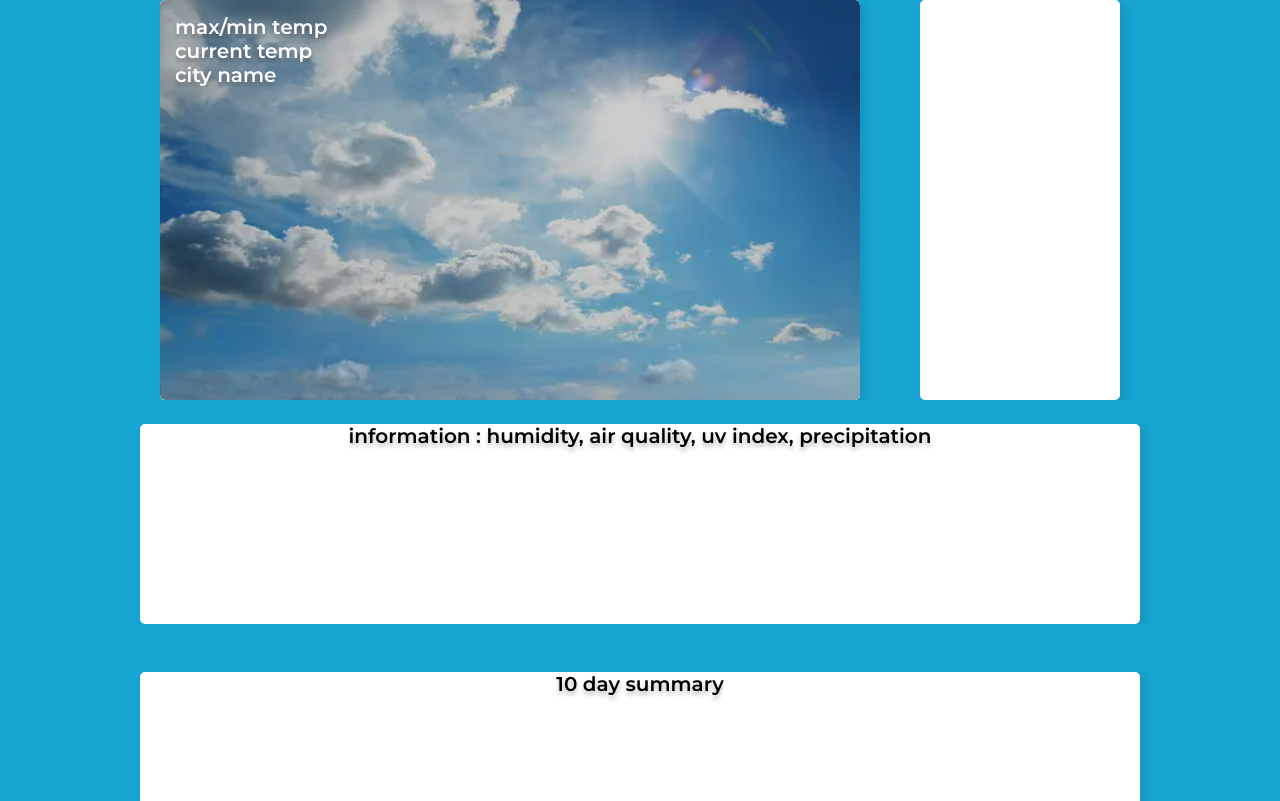
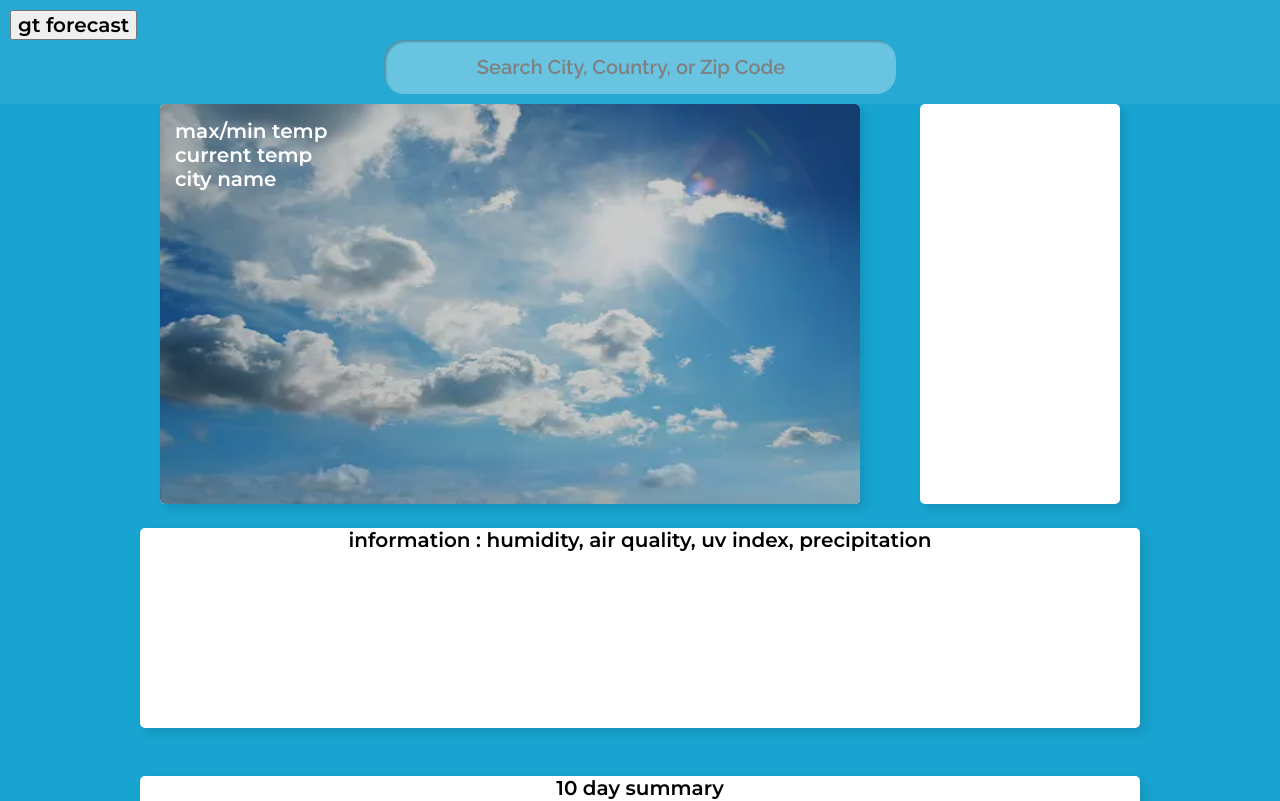
Before and after one commit to GTWeatherForcast/weather-client, a React (Create React App) app: page /mainpage in a window 1280 px wide. Shown: the top 801 px of the page. Built offline with nearby package versions, Linux system fonts and the light colour scheme; the HTML template or start-up script is replaced by a standard one.

Commit message:
11/14/23 7:26pm

```diff
--- a/src/components/landing/Landing.module.css
+++ b/src/components/landing/Landing.module.css
@@ -1,8 +1,6 @@
 .landingRoot {
     display: relative;
 }
-
-
 
 /* default text style */
 #welcome {
--- a/src/components/main-page/MainPage.js
+++ b/src/components/main-page/MainPage.js
@@ -1,32 +1,43 @@
 import React from "react";
-import styles from "./main.css";
+import styles from "./main.module.css";
 import sunny1 from "./images/sunny1.png";
+import Navbar from "./navbar.js";
 
 function MainPage() {
   return (
-    <div className="mainBody textStyle">
+    <div className={`${styles.mainBody} ${styles.textStyle}`}>
+      {/* navbar */}
+      <Navbar />
+
       {/* today : max/min temp, city, temperature */}
-      <div id="today">
-        <div className="center">
+      <div id={styles.today}>
+        <div className={styles.center}>
           {/* TODO : make image random */}
-          <div id="cityImage" className="city-rectangle dropShadow">
-            <div className="overlay-text">
-              <div id="maxMinTemp"> max/min temp </div>
-              <div id="currentTemp"> current temp </div>
-              <div id="cityName"> city name </div>
+          <div
+            id={styles.cityImage}
+            className={`${styles["city-rectangle"]} ${styles.dropShadow}`}
+          >
+            <div className={styles["overlay-text"]}>
+              <div id={styles.maxMinTemp}> max/min temp </div>
+              <div id={styles.currentTemp}> current temp </div>
+              <div id={styles.cityName}> city name </div>
             </div>
-            <img className="image" src={sunny1} alt="sunny image" />
+            <img className={styles.image} src={sunny1} alt="sunny image" />
           </div>
-          <div id="hourlyTemp" className="rectangle1 dropShadow">
-            <div className="rectangle-line"></div>
-          </div>
+          <div
+            id={styles.hourlyTemp}
+            className={`${styles.rectangle1} ${styles.dropShadow}`}
+          ></div>
         </div>
 
         {/* add hourly info  */}
         <br />
 
-        <div className="center">
-          <div id="information" className="info-rectangle dropShadow">
+        <div className={styles.center}>
+          <div
+            id={styles.information}
+            className={`${styles["info-rectangle"]} ${styles.dropShadow}`}
+          >
             <div>
               information : humidity, air quality, uv index, precipitation
             </div>
@@ -40,8 +51,11 @@ function MainPage() {
 
       {/* 10 day : max/min temp, weather icon, short summary */}
       <br />
-      <div className="center">
-        <div id="10day" className="rectangle dropShadow">
+      <div className={styles.center}>
+        <div
+          id={styles["10day"]}
+          className={`${styles.rectangle} ${styles.dropShadow}`}
+        >
           <div>10 day summary</div>
         </div>
       </div>
--- a/src/components/main-page/main.css
+++ b/src/components/main-page/main.module.css
@@ -1,8 +1,8 @@
 @import url('https://fonts.googleapis.com/css2?family=Montserrat:ital,wght@0,100;0,200;0,300;0,400;0,500;0,600;0,700;0,800;0,900;1,100;1,200;1,300;1,400;1,500;1,600;1,700;1,800;1,900&display=swap');
 
-* {
+/* * {
     overflow: hidden;
-}
+} */
 
 .mainBody {
     overflow: auto;
--- a/src/components/main-page/navbar.js
+++ b/src/components/main-page/navbar.js
@@ -0,0 +1,18 @@
+import React from "react";
+import styles from "./navbar.module.css";
+import { LocationSearch } from "../inputs/SearchBar";
+
+function navbar() {
+  return (
+    <nav className={`${styles.navbar}`}>
+      <div>
+        <button className={`${styles.textStyle}`}>gt forecast</button>
+      </div>
+      <div className={styles.center}>
+        <LocationSearch />
+      </div>
+    </nav>
+  );
+}
+
+export default navbar;
--- /dev/null
+++ b/src/components/main-page/navbar.module.css
@@ -0,0 +1,21 @@
+.center {
+  display: flex;
+  justify-content: center;
+  align-items: center;
+}
+
+.textStyle {
+  z-index: 99;
+  font-weight: 50;
+  color: black;
+  text-decoration: none;
+  font-family: Montserrat;
+  font-size: 20px;
+  font-weight: 600;
+}
+
+.navbar {
+  background-color: #ffffff10;
+
+  padding: 10px;
+}
```
